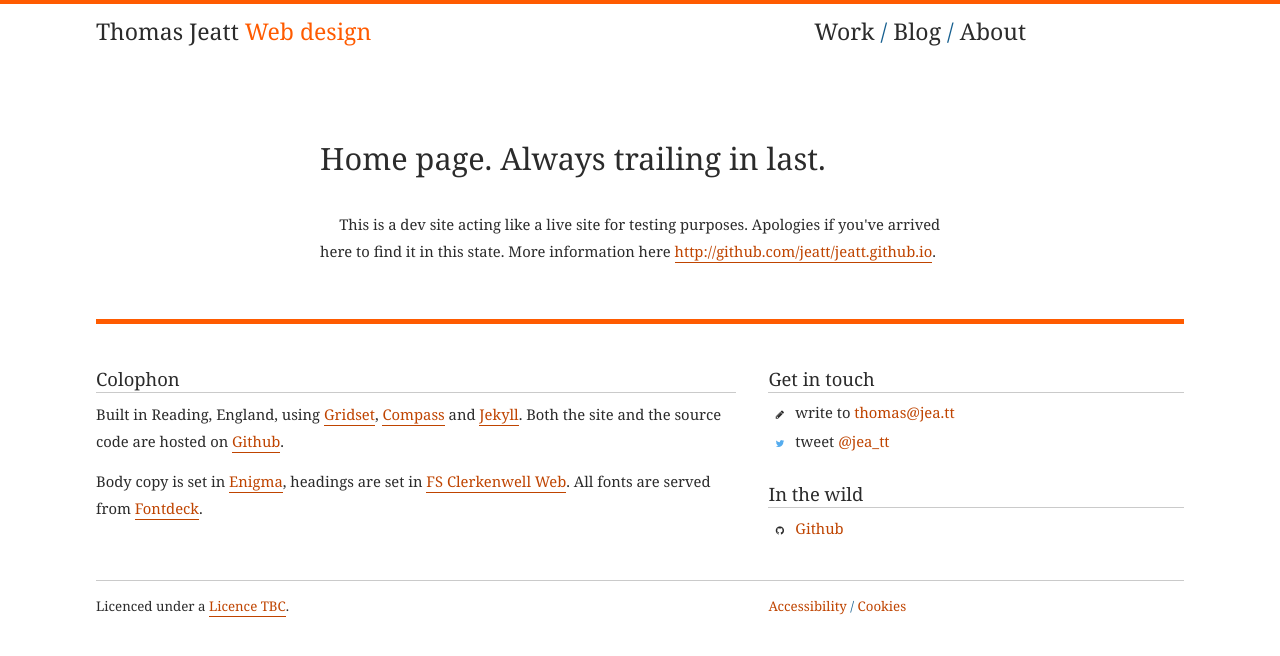
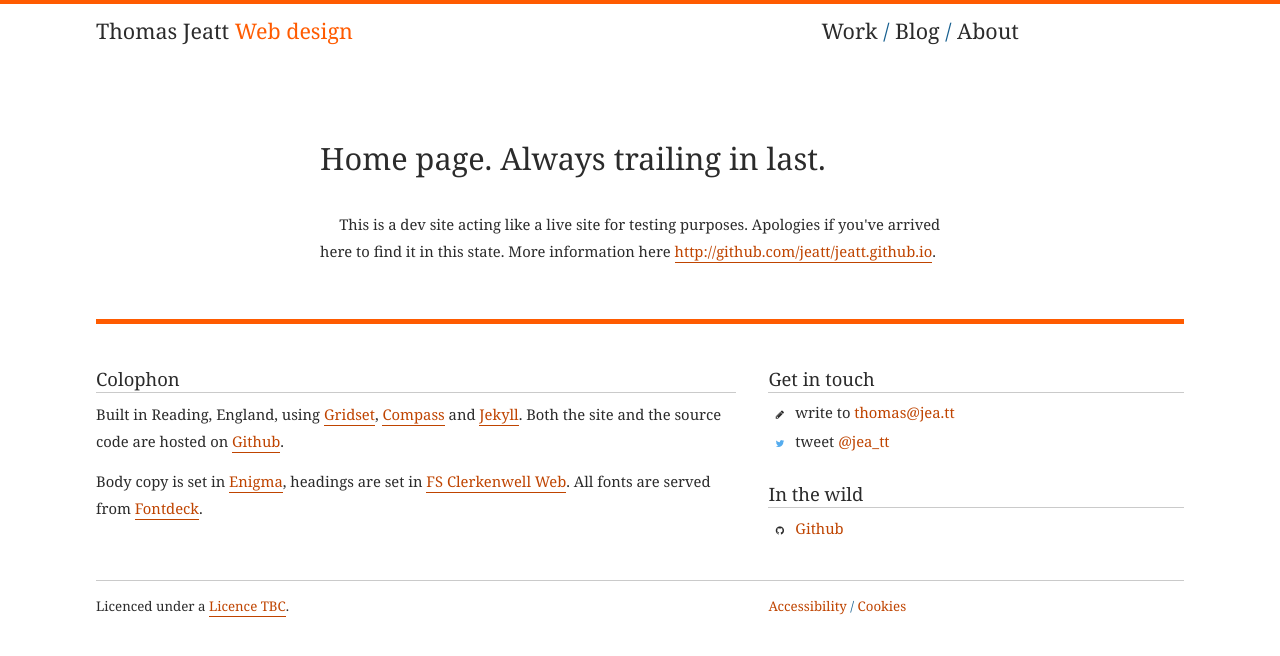
Before and after one commit to jeatt/jeatt.github.io, a Jekyll site: the page built from index.html, in a window 1280 px wide. Shown: the top 656 px of the page. Built offline with Jekyll 4.4.1, drawn with Linux system fonts in a browser that asks for light colours; Markdown is read by kramdown in place of the engine named in the settings.

Commit message:
Changed font heading size

```diff
--- a/assets/sass/_typography.scss
+++ b/assets/sass/_typography.scss
@@ -128,7 +128,7 @@ header[role=banner]{
 	@include secondary_typeface;
 	text-align: center;
 	.logotype{
-		@include adjust-font-size-to($base-font-size * 1.5);
+		@include adjust-font-size-to($base-font-size * 1.4);
 		@media screen and (min-width : $break-small){
 			text-align: left;
 		}
@@ -137,7 +137,7 @@ header[role=banner]{
 		text-transform: uppercase;
 		@include adjust-font-size-to($base-font-size * 1.2);
 		@media screen and (min-width : $break-small){
-			@include adjust-font-size-to($base-font-size * 1.5);
+			@include adjust-font-size-to($base-font-size * 1.4);
 			text-transform: capitalize;
 		}
 	}
```
Also changed, not shown: assets/css/jeatt.css.
